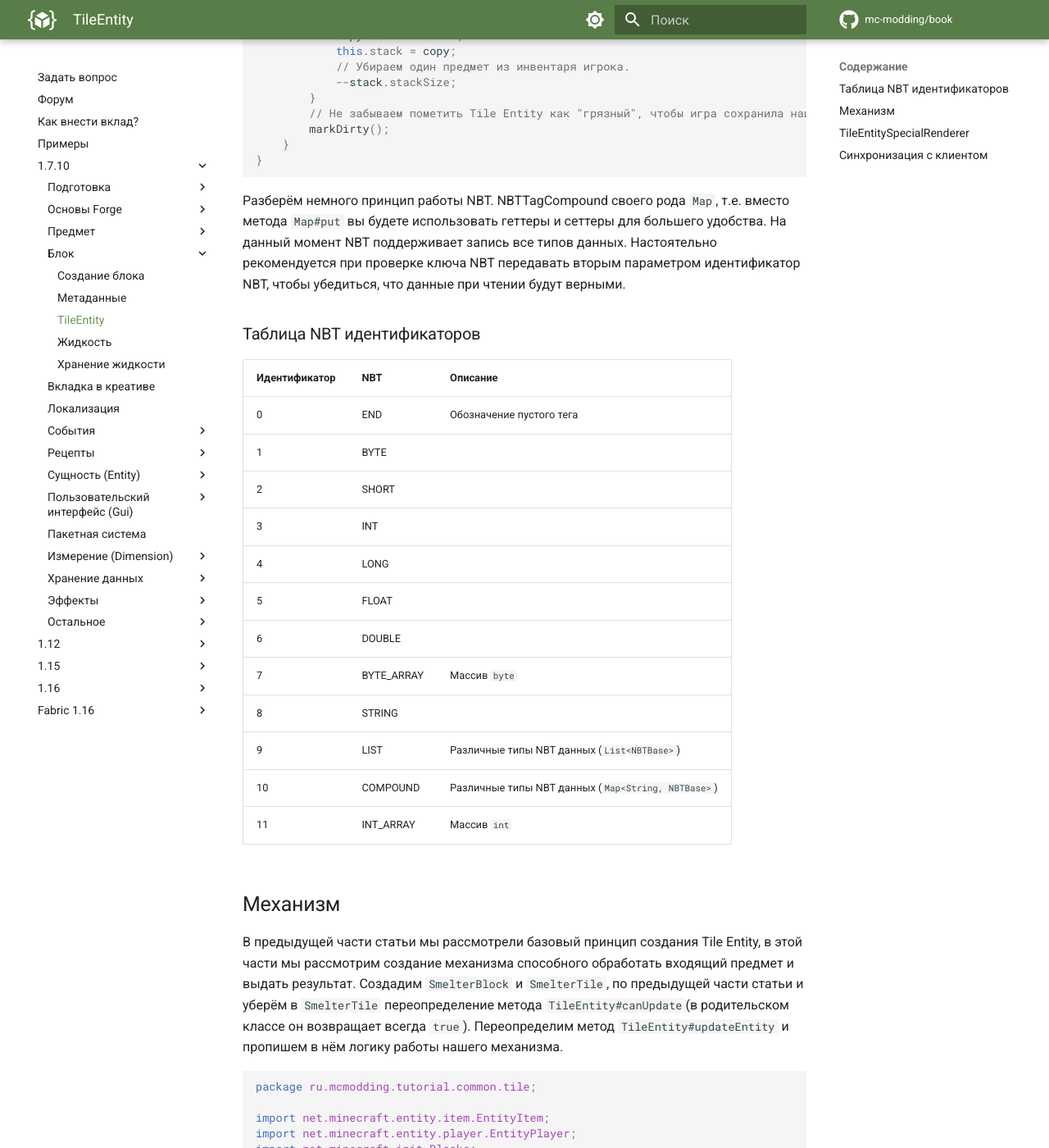
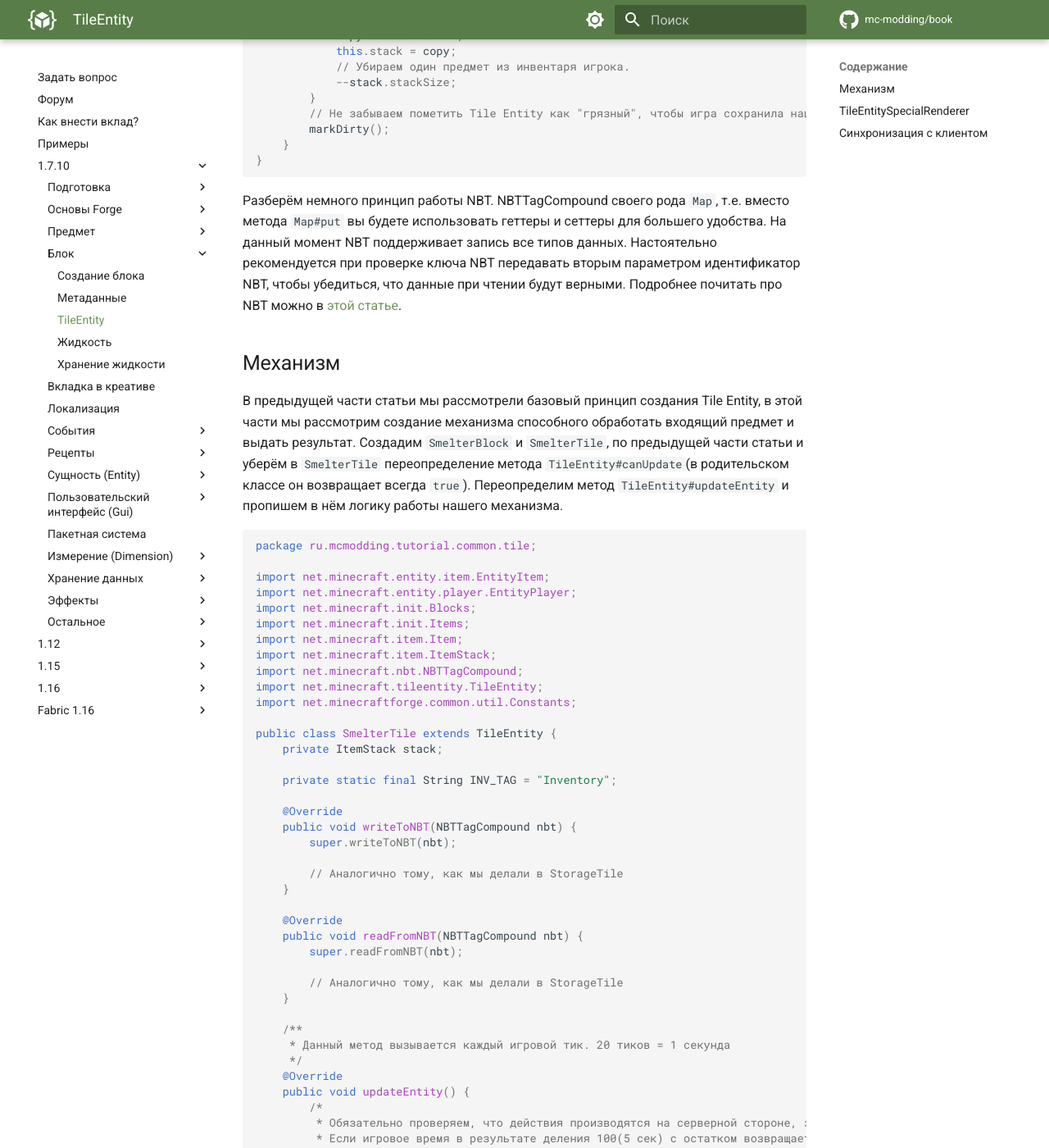
Before and after one commit to mc-modding/book, an MkDocs documentation site: the page built from docs/1.7.10/block/tileentity.md, in a window 1280 px wide and 1400 px high, scrolled down 4773 px. Shown: the whole window at 82% size. Built offline with MkDocs 1.6.1 and Material for MkDocs 9.7.7, drawn with Linux system fonts in a browser that asks for light colours; comment, search, counter and statistics services are not loaded.

Commit message:
Добавлена статья про NBT

```diff
--- a/docs/1.7.10/block/tileentity.md
+++ b/docs/1.7.10/block/tileentity.md
@@ -250,24 +250,7 @@
 Разберём немного принцип работы NBT. NBTTagCompound своего рода `Map`, т.е. вместо метода `Map#put` вы будете использовать
 геттеры и сеттеры для большего удобства. На данный момент NBT поддерживает запись все типов данных. Настоятельно
 рекомендуется при проверке ключа NBT передавать вторым параметром идентификатор NBT, чтобы убедиться, что данные
-при чтении будут верными.
-
-### Таблица NBT идентификаторов
-
-| Идентификатор | NBT        | Описание                                           |
-|---------------|------------|----------------------------------------------------|
-| 0             | END        | Обозначение пустого тега                           |
-| 1             | BYTE       |                                                    |
-| 2             | SHORT      |                                                    |
-| 3             | INT        |                                                    |
-| 4             | LONG       |                                                    |
-| 5             | FLOAT      |                                                    |
-| 6             | DOUBLE     |                                                    |
-| 7             | BYTE_ARRAY | Массив `byte`                                      |
-| 8             | STRING     |                                                    |
-| 9             | LIST       | Различные типы NBT данных (`List<NBTBase>`)        |
-| 10            | COMPOUND   | Различные типы NBT данных (`Map<String, NBTBase>`) |
-| 11            | INT_ARRAY  | Массив `int`                                       |
+при чтении будут верными. Подробнее почитать про NBT можно в [этой статье](../storage/nbt.md).
 
 ## Механизм
 
--- a/mkdocs.yml
+++ b/mkdocs.yml
@@ -59,6 +59,7 @@
               - В сундуках: "1.7.10/prepare.md"
           - Собственный житель: "1.7.10/prepare.md"
       - Хранение данных:
+          - NBT: "1.7.10/storage/nbt.md"
           - В сущностях: "1.7.10/prepare.md"
           - В мире: "1.7.10/prepare.md"
           - Файл конфигурации: "1.7.10/prepare.md"
```
Also changed, not shown: docs/1.7.10/storage/nbt.md (added, +101 -0 lines), 1 other file.
